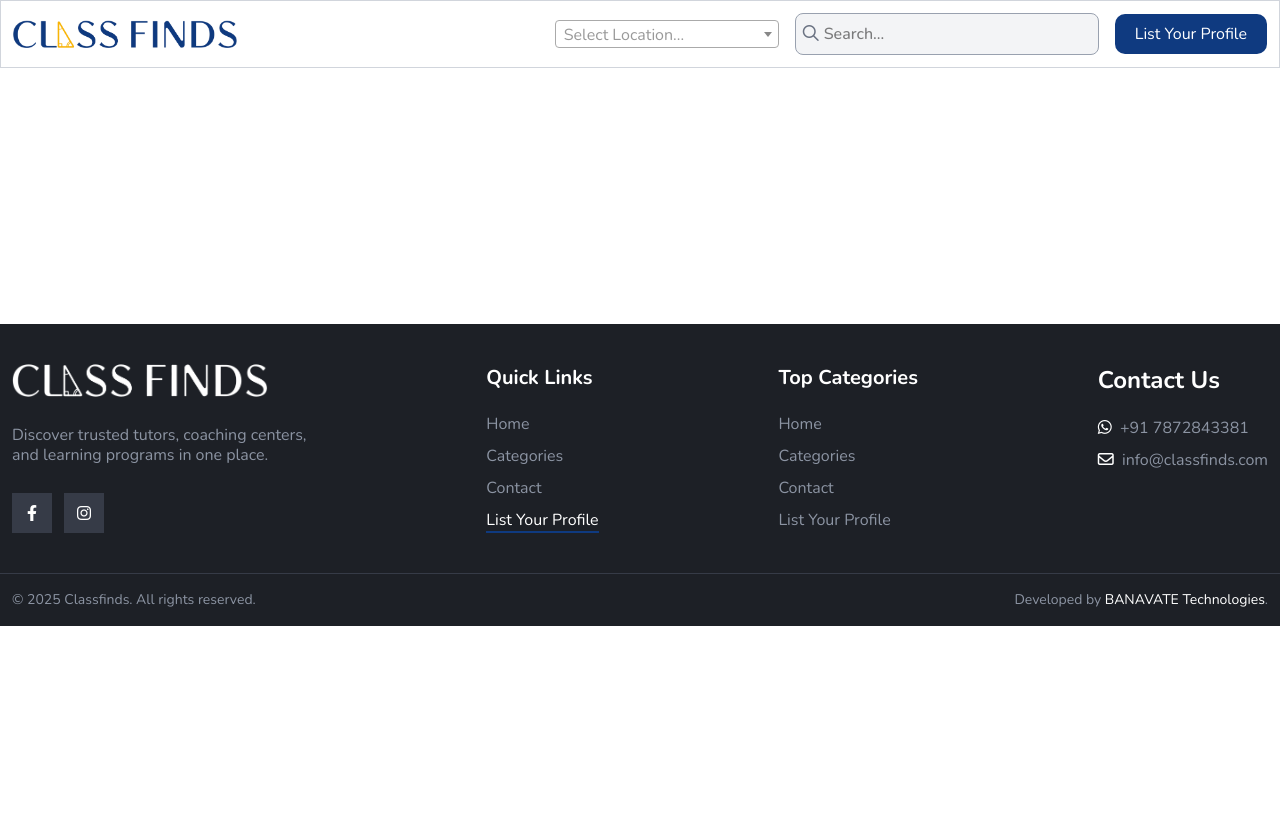
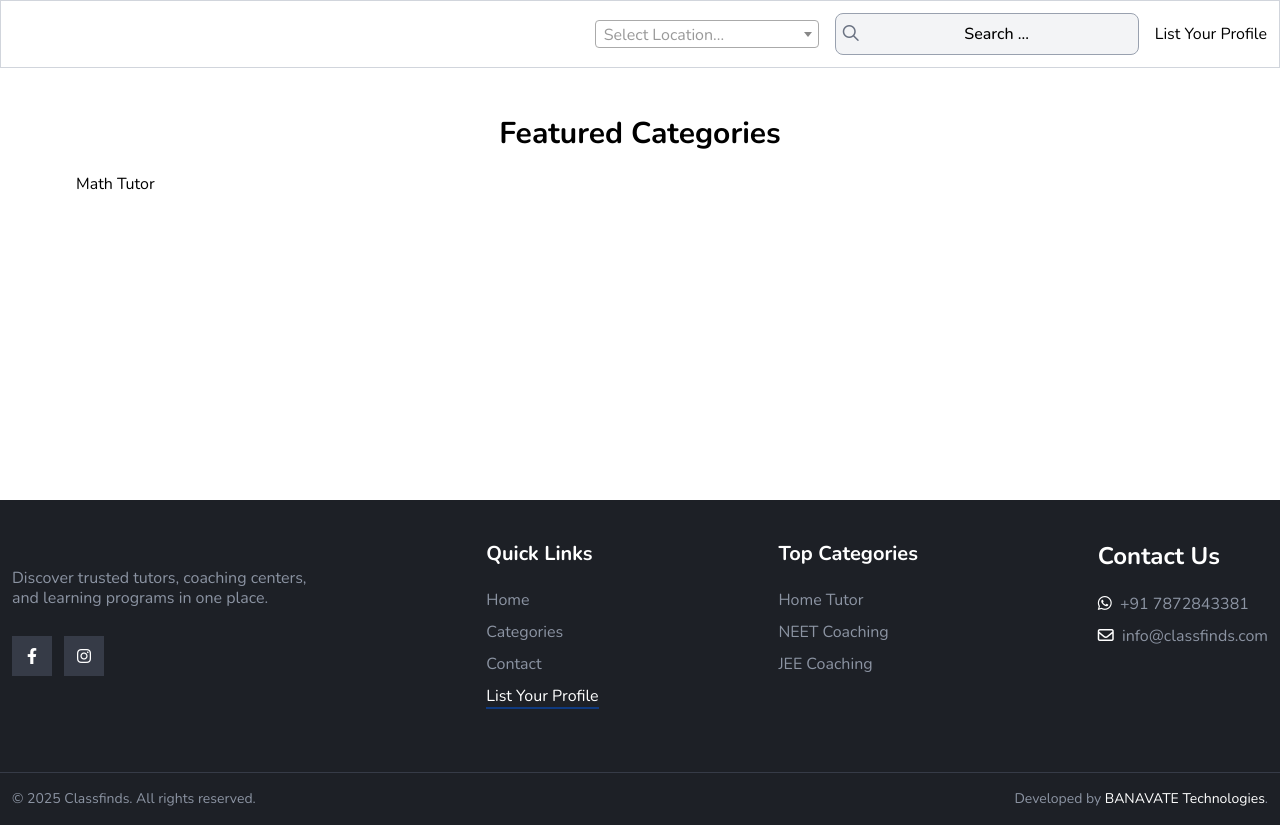
Before and after one commit to thedevgenius/classfinds, a Django app: page / in a window 1280 px wide. Before the commit the page ends 626 px from the top, so only its background shows below. Run offline with Django 5.2, Linux system fonts and the light colour scheme; data comes from the database, SQL or seed files in the repository; some libraries are stand-ins or nearby versions.

Commit message:
Updates:

```diff
--- a/business/urls.py
+++ b/business/urls.py
@@ -1,10 +1,12 @@
 from django.urls import path
-from .views import CategoryListView, BusinessListView, BusinessDetailView, LocationSelectView
+from .views import CategoryListView, BusinessListView, BusinessDetailView, LocationSelectView, SearchView
 
 urlpatterns = [
     path('categories/', CategoryListView.as_view(), name='categories'),
     path('select-location/', LocationSelectView.as_view(), name='location_select'),
+    path('search/', SearchView.as_view(), name='search'),
     path('category/<str:slug>', BusinessListView.as_view(), name='business_list'),
     path('<str:slug>/', BusinessDetailView.as_view(), name='business_detail'),
 
+
 ]
--- a/static/js/main.js
+++ b/static/js/main.js
@@ -24,6 +24,7 @@ $(document).ready(function () {
         $("#locsearch").focus();
     });
 
+    //Location Select2 Dropdown
     $('.locselect').select2({
         placeholder: "Select Location...",
         minimumInputLength: 1,
@@ -37,9 +38,13 @@ $(document).ready(function () {
         localStorage.setItem('selectedLocation', selectedValue);
     });
 
-    // Load saved value on page load
     const savedValue = localStorage.getItem('selectedLocation');
     if (savedValue) {
         $('.locselect').val(savedValue).trigger('change');
     }
+
+    //Search Modal
+    $(".search-btn").click(function () {
+        $("#search_input").focus();
+    });
 });
--- a/templates/base.html
+++ b/templates/base.html
@@ -21,7 +21,7 @@
         {% endblock %}
     </main>
 
-    <div class="modal hidden" id="locationModal">
+    <!-- <div class="modal hidden" id="locationModal">
         <div class="modal-body absolute bottom-0 w-full lg:w-96 lg:left-[50%] lg:top-14 lg:bottom-auto lg:-translate-x-[50%]">
             <button role="button" id="closeBtn" class="close-btn block mx-auto size-10 rounded-full bg-black bg-opacity-35 text-white"><i class="fa-regular fa-xmark"></i></button>
             <div class="modal-content p-5 w-full bg-gray-200 mt-3 rounded-tl-xl rounded-tr-xl min-h-64 lg:rounded-lg">
@@ -36,8 +36,59 @@
                 <p id="output" class="mt-3"></p>
             </div>
         </div>
+    </div> -->
+
+    <div class="modal hidden" id="searchModal">
+        <div class="modal-body absolute bottom-0 w-full lg:w-96 lg:left-[50%] lg:top-14 lg:bottom-auto lg:-translate-x-[50%]">
+            <button role="button" id="closeBtn" class="close-btn block mx-auto size-10 rounded-full bg-black bg-opacity-35 text-white"><i class="fa-regular fa-xmark"></i></button>
+            <div class="modal-content p-3 w-full bg-gray-200 mt-3 rounded-tl-xl rounded-tr-xl min-h-64 lg:rounded-lg">
+                <h2 class="text-lg font-semibold text-black">Search</h2>
+                <input type="search" id="search_input" placeholder="Search..." class="w-full px-3 py-2 text-black border border-gray-300 rounded-lg mt-3 outline-none font-medium bg-white focus:border-blue-300">
+
+                <div id="searchResult" class="rounded-lg mt-3 overflow-hidden">
+
+                </div>
+            </div>
+        </div>
     </div>
+
     <script src="https://cdn.jsdelivr.net/npm/select2@4.1.0-rc.0/dist/js/select2.min.js"></script>
     <script src="{% static 'js/main.js' %}"></script>
+    <script>
+        $(document).ready(function () {
+            let timer;
+            $("#search_input").keyup(function () {
+                clearTimeout(timer);
+                let text = $(this).val().trim();
+
+                if (text.length < 1){
+                    $('#searchResult').empty();
+                    return;
+                };
+
+                timer = setTimeout(function () {
+                    $.ajax({
+                        url: "/search/",
+                        type: "GET",
+                        data: { q: text },
+                        success: function (res) {
+                            $('#searchResult').empty();
+
+                            if (res.results.length === 0) {
+
+                                $('#searchResult').append("<p>No results found</p>");
+                            }
+
+                            res.results.forEach(function (item) {
+                                $("#searchResult").append(
+                                    `<p data-id="${item.slug}" class="text-gray-600 font-semibold cat-item"><a href="/category/${item.slug}">${item.name}</a></p>`
+                                );
+                            });
+                        }
+                    });
+                }, 400);  // waits 400ms after user stops typing
+            });
+        });
+    </script>
 </body>
 </html>
--- a/templates/core/index.html
+++ b/templates/core/index.html
@@ -7,6 +7,35 @@
 {% block content %}
     {% include 'includes/header.html' %}
 
+    <div class="block lg:hidden py-3 px-3">
+        <select name="" class="locselect w-full p-5">
+            <option value="">Select Location</option>
+            {% for loc in locations %}
+            <option value="{{ loc.id }}">{{ loc.name }}</option>
+            {% endfor %}
+        </select>
+        <div class="search-box relative">
+            <button role="button" data-modal-id="searchModal" class="modal-btn search-btn w-full px-3 py-2 text-gray-400 border border-gray-300 rounded-lg mt-3 outline-none font-medium bg-white bx-shadow flex items-center justify-start gap-2">
+                <i class="fa-regular fa-magnifying-glass text-primary"></i>
+                Search...
+            </button>
+        </div>
+    </div>
+
+    <div class="max-w-6xl mx-auto px-3 py-3 lg:py-12">
+        <h2 class="text-black font-bold text-3xl hidden lg:block text-center mb-5">Featured Categories</h2>
+        <div class="grid grid-cols-3 md:grid-cols-6 lg:grid-cols-9">
+            <div class="item">
+                <a href="/category/math-tutor">
+                    <figure>
+                        <img src="" alt="">
+                    </figure>
+                    <h5>Math Tutor</h5>
+                </a>
+            </div>
+        </div>
+    </div>
+
     <div class="min-h-64">
 
     </div>
--- a/templates/includes/footer.html
+++ b/templates/includes/footer.html
@@ -1,10 +1,10 @@
 {% load static %}
 <footer class="bg-[#1D2026]">
     <div class="max-w-7xl mx-auto px-3 py-4 lg:py-10">
-        <div class="flex gap-10 justify-between">
+        <div class="block lg:flex space-y-6 gap-10 justify-between">
             <div class="">
                 <a href="{% url 'home' %}">
-                    <img src="{% static 'images/logo-white.png' %}" alt="logo" class="max-w-64">
+                    {% comment %} <img src="{% static 'images/logo-white.png' %}" alt="logo" class="max-w-64"> {% endcomment %}
                 </a>
                 <p class="text-[#8C94A3] leading-5 mt-3 lg:mt-7">Discover trusted tutors, coaching centers, <br>and learning programs in one place.</p>
                 <ul class="flex gap-3 mt-3 lg:mt-7">
@@ -25,10 +25,10 @@
             <div class="">
                 <h2 class="text-white font-bold text-xl mb-5">Top Categories</h2>
                 <ul class="space-y-2">
-                    <li><a href="#" class="text-[#8C94A3] hover:text-white">Home</a></li>
-                    <li><a href="#" class="text-[#8C94A3] hover:text-white">Categories</a></li>
-                    <li><a href="#" class="text-[#8C94A3] hover:text-white">Contact</a></li>
-                    <li><a href="#" class="text-[#8C94A3] hover:text-white">List Your Profile</a></li>
+                    <li><a href="#" class="text-[#8C94A3] hover:text-white">Home Tutor</a></li>
+                    <li><a href="#" class="text-[#8C94A3] hover:text-white">NEET Coaching</a></li>
+                    <li><a href="#" class="text-[#8C94A3] hover:text-white">JEE Coaching</a></li>
+                    <li><a href="#" class="text-[#8C94A3] hover:text-white"></a></li>
                 </ul>
             </div>
             <div class="">
--- a/templates/includes/header.html
+++ b/templates/includes/header.html
@@ -3,7 +3,7 @@
     <div class="max-w-7xl mx-auto px-3">
         <div class="flex justify-between items-center">
             <div class="logo">
-                <a href="{% url 'home' %}"><img src="{% static 'images/logo.png' %}" alt="Logo" class="max-w-36 lg:max-w-56"></a>
+                <!-- <a href="{% url 'home' %}"><img src="{% static 'images/logo.png' %}" alt="Logo" class="max-w-36 lg:max-w-56"></a> -->
             </div>
             <div class="flex justify-end items-center gap-4">
                 <!-- <button data-modal-id="locationModal" class="modal-btn loc-btn flex items-center cursor-pointer font-medium text-lg">
@@ -20,10 +20,14 @@
                     </select>
                 </div>
                 <div class="relative hidden md:block">
-                    <i class="fa-regular fa-magnifying-glass absolute left-2 top-3 text-gray-500"></i>
-                    <input type="text" placeholder="Search..." class="w-52 lg:w-76 p-2 pl-7 font-medium border bg-gray-100 border-gray-400 rounded-lg focus:outline-none focus:ring-1 focus:ring-blue-300">
+                    <button role="button" data-modal-id="searchModal" class="modal-btn search-btn w-52 lg:w-76 p-2 pl-7 font-medium border bg-gray-100 border-gray-400 rounded-lg ">
+                        <i class="fa-regular fa-magnifying-glass absolute left-2 top-3 text-gray-500"></i>
+                        Search ...
+                    </button>
+                    <!-- <i class="fa-regular fa-magnifying-glass absolute left-2 top-3 text-gray-500"></i>
+                    <input type="text" placeholder="Search..." class="w-52 lg:w-76 p-2 pl-7 font-medium border bg-gray-100 border-gray-400 rounded-lg focus:outline-none focus:ring-1 focus:ring-blue-300"> -->
                 </div>
-                <a href="#" class="btn btn-primary md:!hidden lg:!inline-block">List Your Profile</a>
+                <a href="#" class="md:!hidden lg:!inline-block">List Your Profile</a>
             </div>
         </div>
     </div>
```
Also changed, not shown: business/views.py (+7 -0 lines), static/css/style.css (+23 -3 lines), static/css/style.scss (+27 -3 lines), 1 other file.
